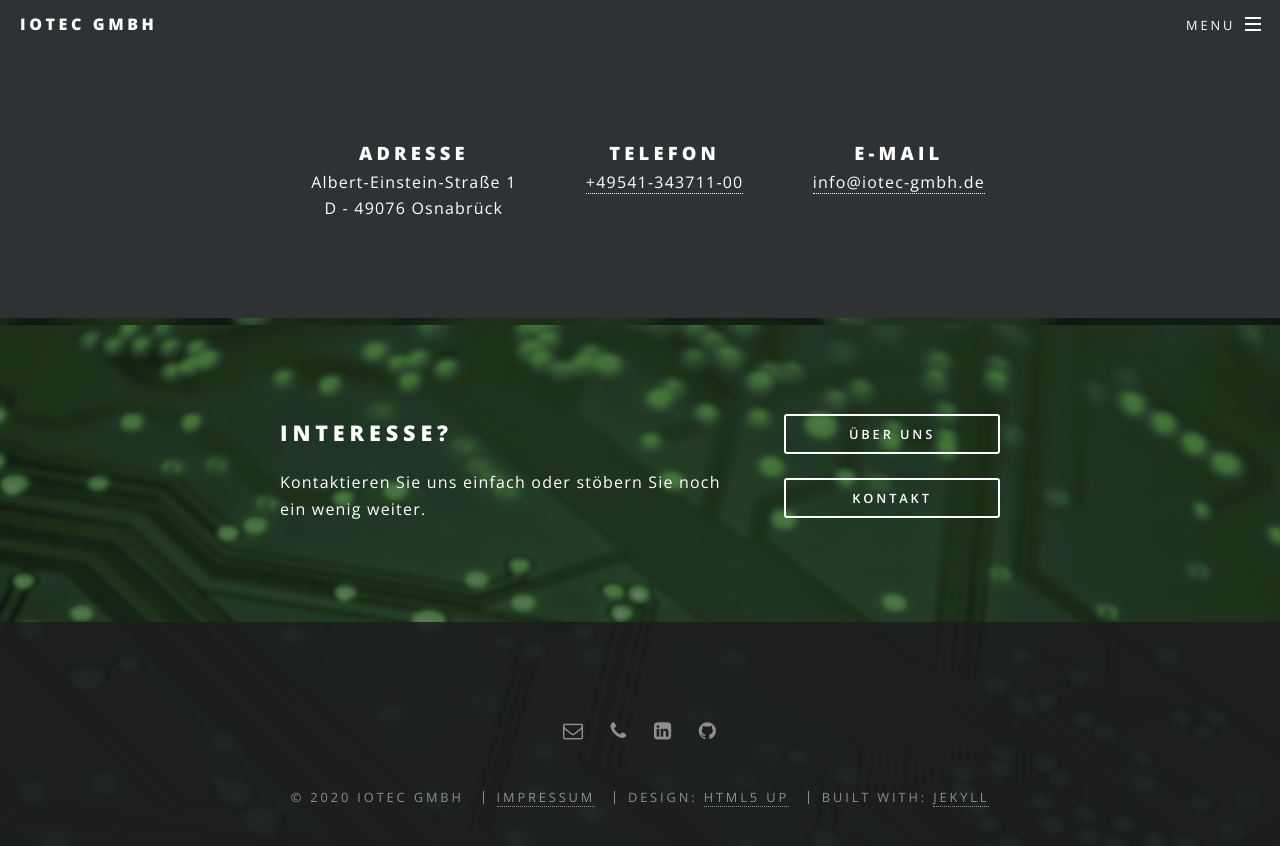
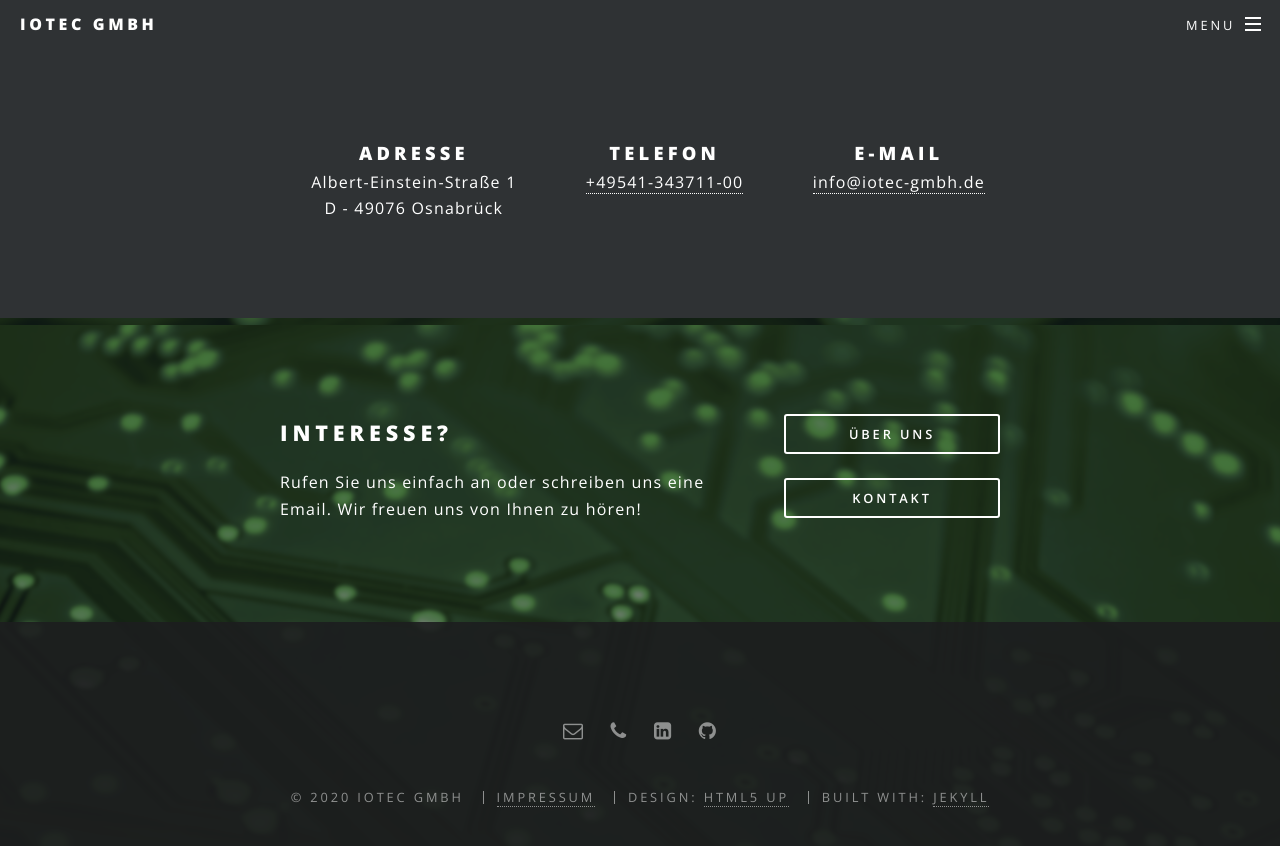
Before and after one commit to iotec-gmbh/iotec-gmbh.github.io, a Jekyll site: the page built from index.html, in a window 1280 px wide and 900 px high, scrolled down 3316 px. Shown: the top 846 px of the window. Built offline with Jekyll 4.4.1, drawn with Linux system fonts in a browser that asks for light colours.

Commit message:
Add a proper CTA text
This patch adds a proper CTA text.

Closes #22

```diff
--- a/index.html
+++ b/index.html
@@ -82,7 +82,7 @@ layout: landing
 						<div class="inner">
 							<header>
 								<h2>Interesse?</h2>
-								<p>Kontaktieren Sie uns einfach oder stöbern Sie noch ein wenig weiter.</p>
+								<p>Rufen Sie uns einfach an oder schreiben uns eine Email. Wir freuen uns von Ihnen zu hören!</p>
 							</header>
 							<ul class="actions vertical">
 								<li><a href="#about" class="button fit scroll">Über Uns</a></li>
```
